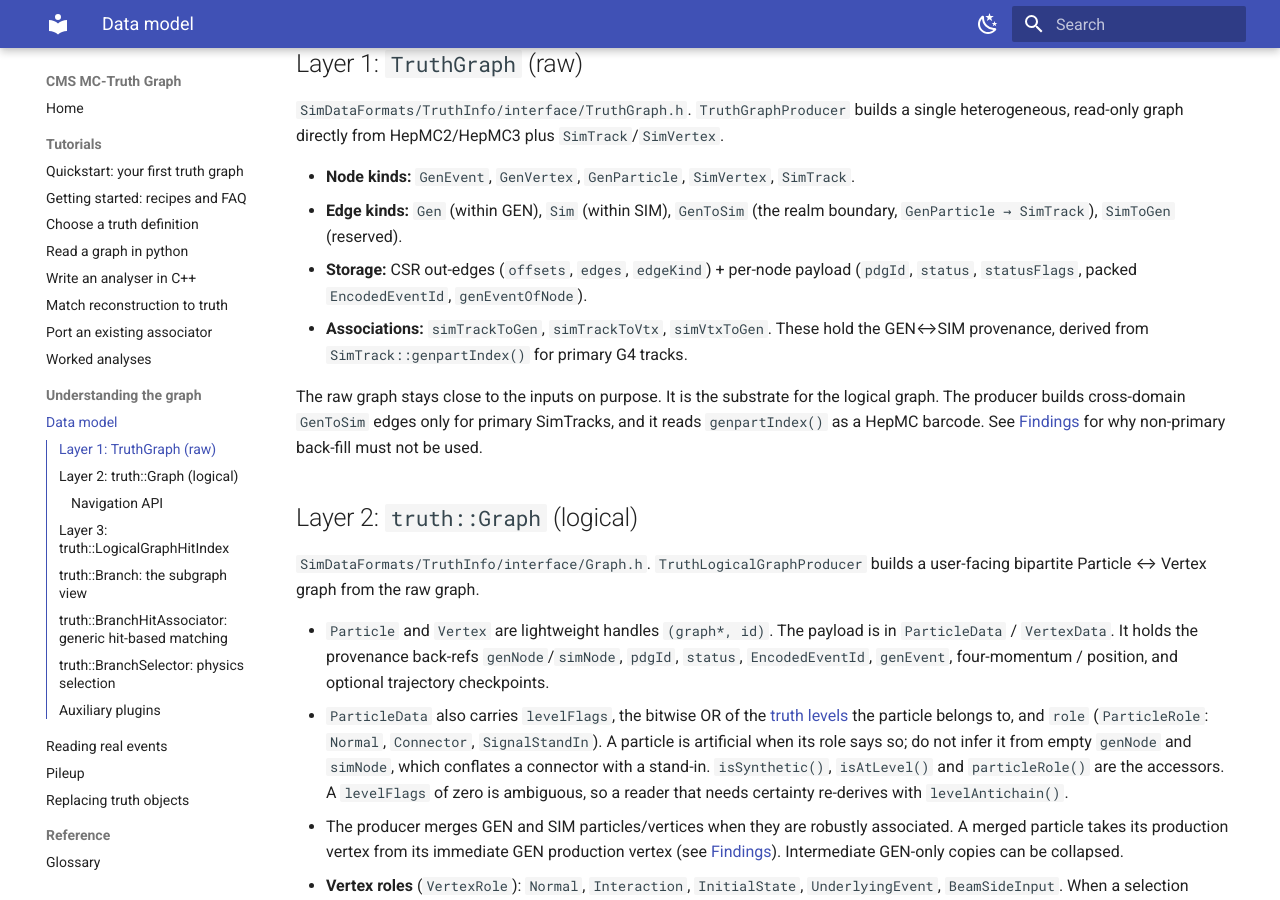
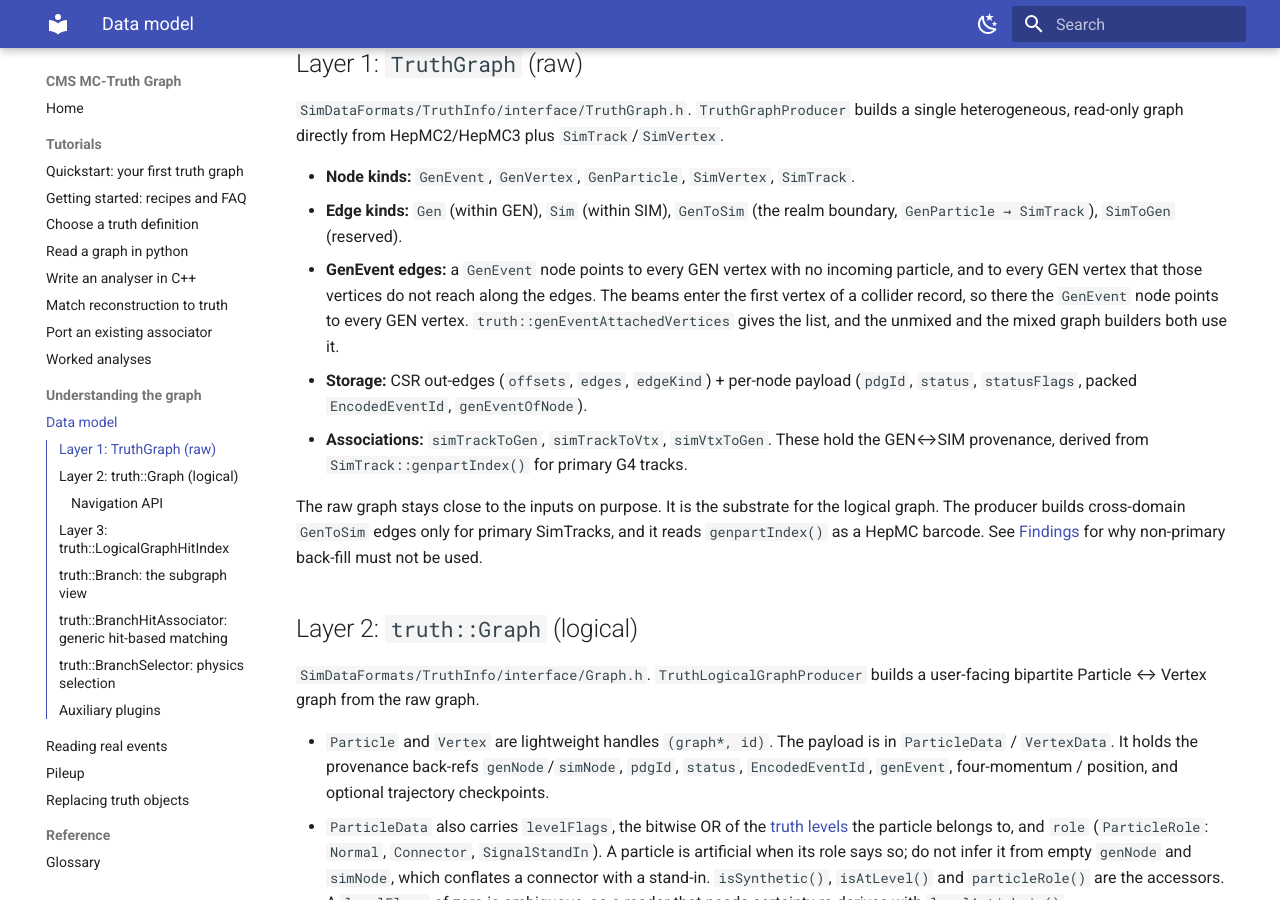
Before and after one commit to felicepantaleo/cms-truth-docs, an MkDocs documentation site: the page built from docs/data-model.md, in a window 1280 px wide and 900 px high, scrolled down 359 px. Built offline with MkDocs 1.6.1 and Material for MkDocs 9.7.7, drawn with Linux system fonts in a browser that asks for light colours.

Commit message:
data-model: the GenEvent node points to every GEN vertex its sources do not reach

```diff
--- a/docs/data-model.md
+++ b/docs/data-model.md
@@ -15,6 +15,11 @@ single heterogeneous, read-only graph directly from HepMC2/HepMC3 plus
 - **Node kinds:** `GenEvent`, `GenVertex`, `GenParticle`, `SimVertex`, `SimTrack`.
 - **Edge kinds:** `Gen` (within GEN), `Sim` (within SIM), `GenToSim` (the realm
   boundary, `GenParticle → SimTrack`), `SimToGen` (reserved).
+- **GenEvent edges:** a `GenEvent` node points to every GEN vertex with no incoming
+  particle, and to every GEN vertex that those vertices do not reach along the edges.
+  The beams enter the first vertex of a collider record, so there the `GenEvent` node
+  points to every GEN vertex. `truth::genEventAttachedVertices` gives the list, and the
+  unmixed and the mixed graph builders both use it.
 - **Storage:** CSR out-edges (`offsets`, `edges`, `edgeKind`) + per-node payload
   (`pdgId`, `status`, `statusFlags`, packed `EncodedEventId`, `genEventOfNode`).
 - **Associations:** `simTrackToGen`, `simTrackToVtx`, `simVtxToGen`. These hold the
```
